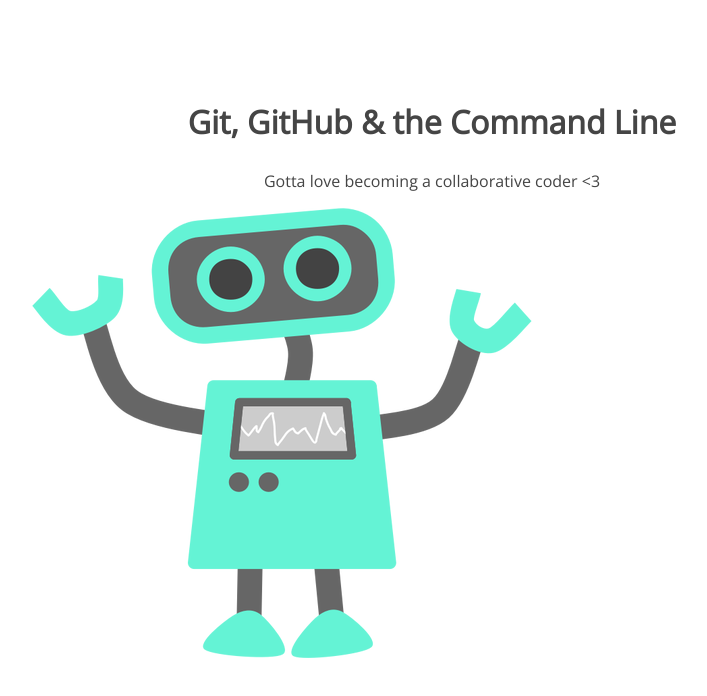
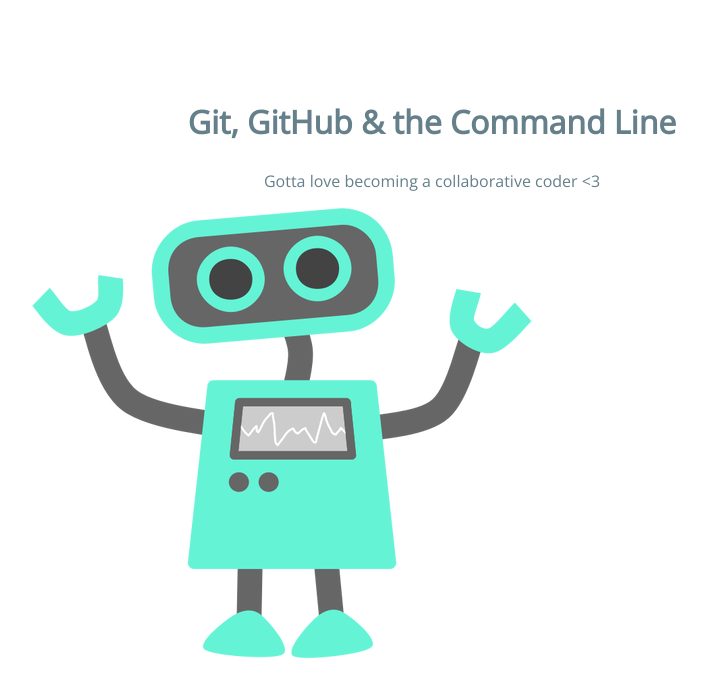
Before and after one commit to Headwars/105-project, a plain HTML site: page index.html in a window 1280 px wide. Shown: the whole page, without its empty margins (208-915 px from the left). Drawn offline with nearby package versions, Linux system fonts and the light colour scheme.

Commit message:
my second repository

```diff
--- a/css/style.css
+++ b/css/style.css
@@ -5,7 +5,7 @@
 section h1,
 section p {
 	text-align: center;
-	color: #454545;
+	color: #65808a;
 }
 section h1 {
 	font: 32px 'Open Sans';
```
